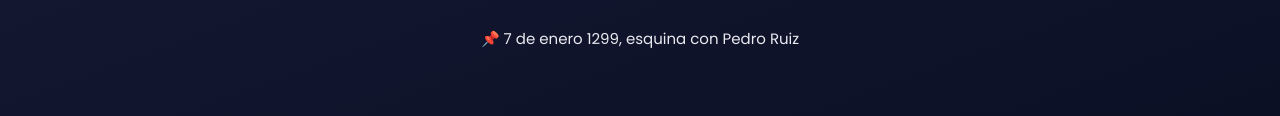
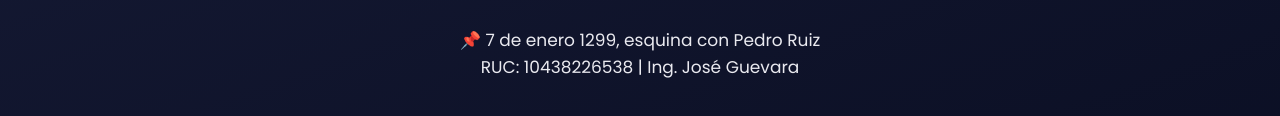
Before and after one commit to compuguedtienda-cyber/rep_laptop, a plain HTML site: page index.html in a window 1280 px wide. Shown: the part 616-732 px from the top of the page. Drawn offline with Linux system fonts and the light colour scheme; no server answers.

Commit message:
ere
erer

```diff
--- a/css/style.css
+++ b/css/style.css
@@ -135,9 +135,10 @@ body{
 }
 
 .action:hover{
-    background:#2563eb;
+    /* background:#2563eb; */
     transform:translateY(-4px);
     box-shadow:0 12px 22px rgba(0,0,0,.25);
+
 }
 /*
 .action svg{
@@ -348,7 +349,7 @@ body{
 
     footer{
       text-align:center;
-      font-size:15px;
+      font-size:17px;
       color:var(--text);
       line-height:1.6;
     }
--- a/index.html
+++ b/index.html
@@ -36,10 +36,13 @@
 
     </div>
 
+    <!--COMPARTIR BOTON -->
     <button class="icon-btn" onclick="sharePage()">
       <!-- <i class="fas fa-share-alt"></i> -->
        <i class="fa-sharp fa-solid fa-share-nodes"></i>
     </button>
+
+
   </div>
 <!--FIN WIDGET CLIMA -->
 
@@ -50,12 +53,6 @@
 
 <!-- REDES SOCIALES -->
     <div class="social">
-
-        <!-- <a href="#"><svg viewBox="0 0 24 24"><path d="M7 2h10a5 5 0 015 5v10a5 5 0 01-5 5H7a5 5 0 01-5-5V7a5 5 0 015-5zm5 5a5 5 0 100 10 5 5 0 000-10z"/></svg></a>
-
-        <a href="#"><svg viewBox="0 0 24 24"><path d="M13 22v-8h3l1-4h-4V7c0-1 .5-2 2-2h2V2h-3c-3 0-5 2-5 5v3H7v4h2v8h4z"/></svg></a>
-
-        <a href="#"><svg viewBox="0 0 24 24"><path d="M23 12s0-4-1-5-5-1-10-1-9 0-10 1-1 5-1 5 0 4 1 5 5 1 10 1 9 0 10-1 1-5 1-5zm-13 3V9l6 3-6 3z"/></svg></a> -->
         <i class="fa-brands fa-instagram"></i>
         <i class="fa-brands fa-facebook"></i>
         <i class="fa-brands fa-x-twitter"></i>
@@ -102,7 +99,8 @@
 </div>
 <!-- DOBLE BOTON PDF + WTZ -->
 <footer>
-    📌 7 de enero 1299,  esquina con Pedro Ruiz
+    📌 7 de enero 1299,  esquina con Pedro Ruiz <br>
+    RUC: 10438226538 | Ing. José Guevara
   </footer>
 </div>
 <!--FIN ESTILO CELULAR -->
```
